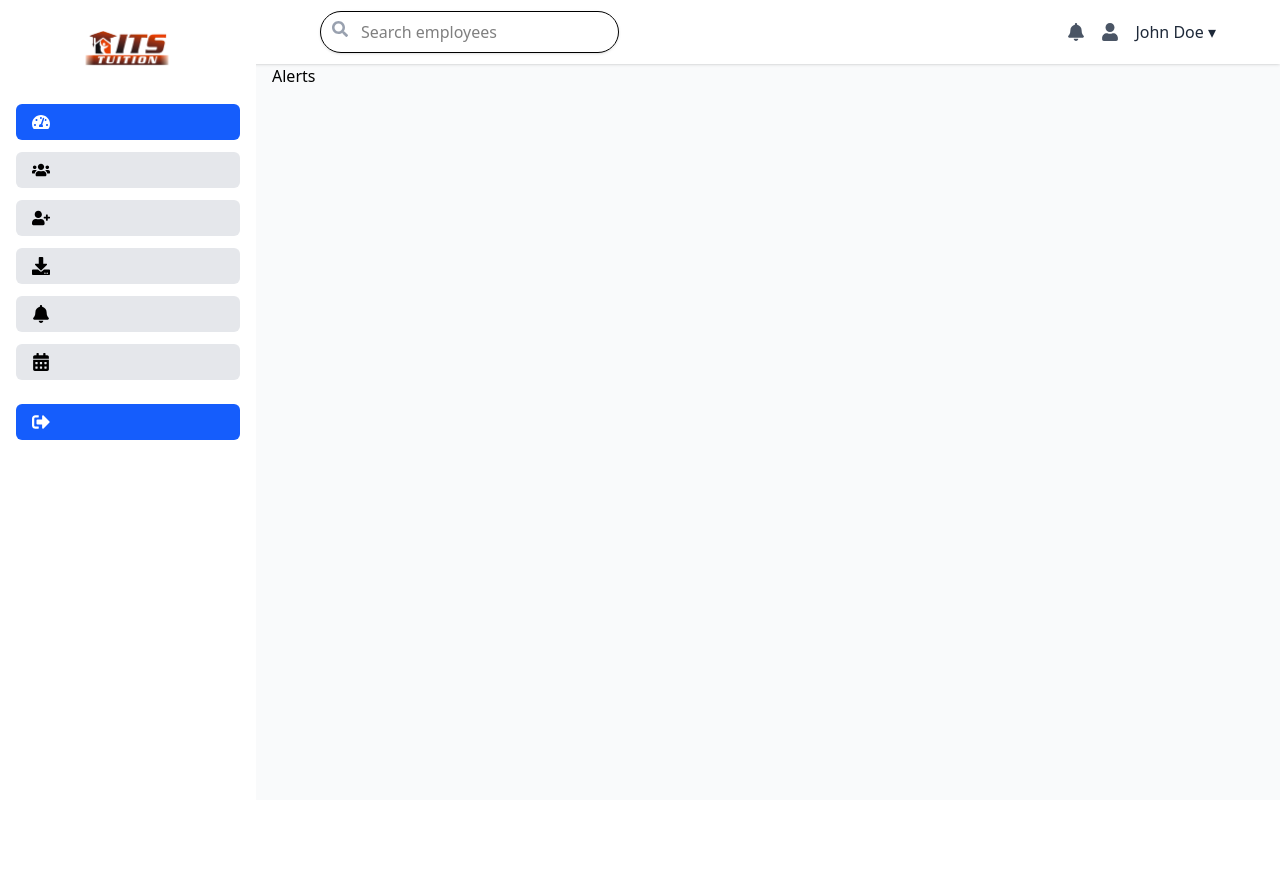
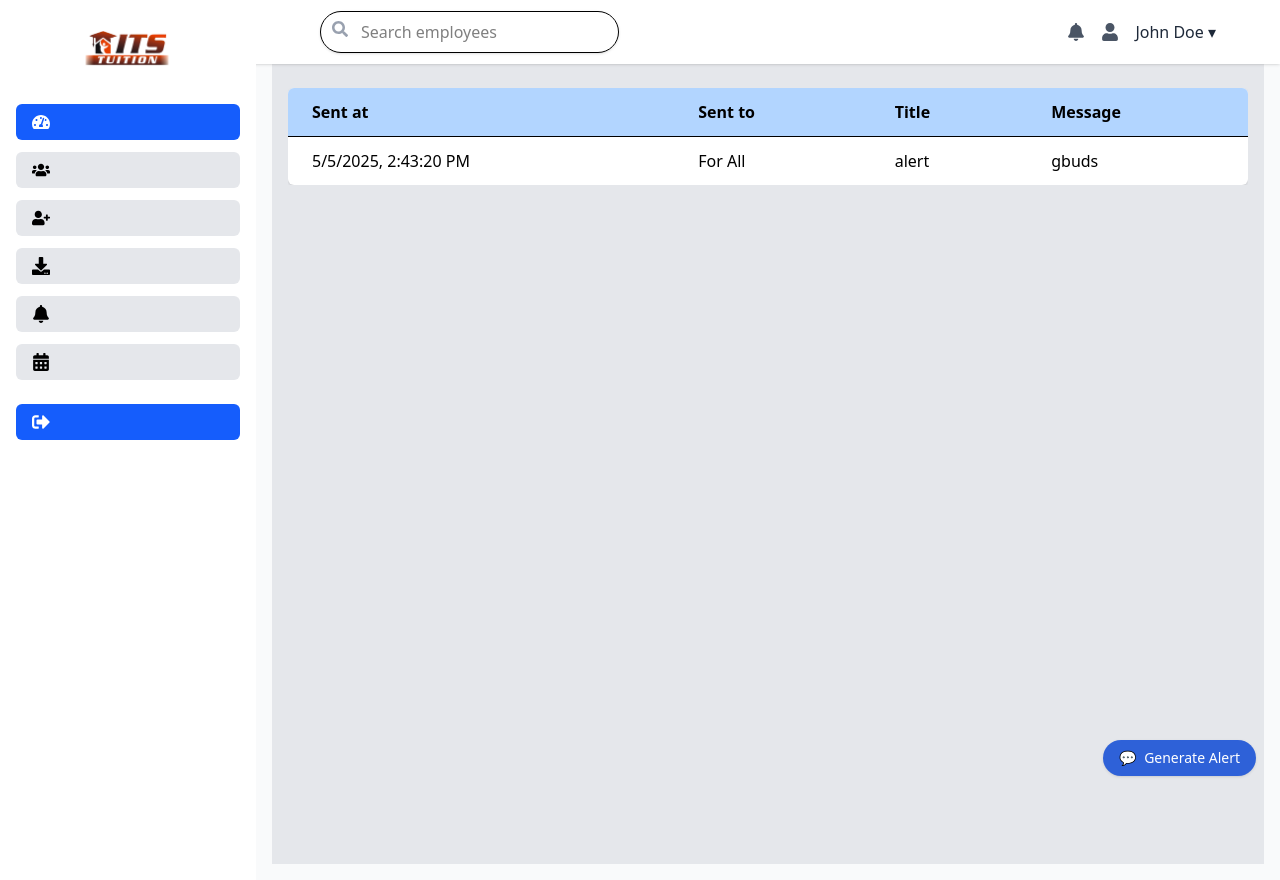
Before and after one commit to MUDLIARADITYA/tryidolerp, a React (Vite) app: page /alerts in a window 1280 px wide. Before the commit the page ends 800 px from the top, so only its background shows below. Built offline with nearby package versions, Linux system fonts and the light colour scheme.

Commit message:
added alert in admin

```diff
--- a/src/Pages/Admin/Alerts.jsx
+++ b/src/Pages/Admin/Alerts.jsx
@@ -1,9 +1,227 @@
-import React from 'react'
+// import React, { useState, useEffect } from "react";
 
-const Alerts = () => {
+// const Alert = () => {
+//   const [alerts, setAlerts] = useState([]);
+
+//   // Mock data fetching
+//   useEffect(() => {
+//     const mockAlerts = [
+//       {
+//         sentAt: "5/5/2025, 2:43:20 PM",
+//         sentTo: "For All",
+//         title: "alert",
+//         message: "gbuds",
+//       },
+//       {
+//         sentAt: "5/5/2025, 2:43:20 PM",
+//         sentTo: "For All",
+//         title: "alert",
+//         message: "gbuds",
+//       },
+//     ];
+
+//     setAlerts(mockAlerts);
+//   }, []);
+
+//   return (
+//     <div className="min-h-screen bg-gray-200 px-4 py-6 relative">
+//       <div className="overflow-x-auto">
+//         <table className="min-w-full bg-white rounded-md overflow-hidden shadow">
+//           <thead>
+//             <tr className="bg-[#b2d5ff] text-black font-semibold text-left">
+//               <th className="px-6 py-3">Sent at</th>
+//               <th className="px-6 py-3">Sent to</th>
+//               <th className="px-6 py-3">Title</th>
+//               <th className="px-6 py-3">Message</th>
+//             </tr>
+//           </thead>
+//           <tbody>
+//             {alerts.length === 0 ? (
+//               <tr>
+//                 <td colSpan="4" className="text-center py-6 text-gray-600">
+//                   No alerts found.
+//                 </td>
+//               </tr>
+//             ) : (
+//               alerts.map((alert, index) => (
+//                 <tr key={index} className="border-t hover:bg-gray-50">
+//                   <td className="px-6 py-3">{alert.sentAt}</td>
+//                   <td className="px-6 py-3">{alert.sentTo}</td>
+//                   <td className="px-6 py-3">{alert.title}</td>
+//                   <td className="px-6 py-3">{alert.message}</td>
+//                 </tr>
+//               ))
+//             )}
+//           </tbody>
+//         </table>
+//       </div>
+
+//       {/* Floating Button */}
+//       <button
+//         className="fixed bottom-6 right-6 bg-[#2e61d8] hover:bg-blue-700 text-white text-sm font-medium px-4 py-2 rounded-full shadow flex items-center gap-2"
+//         onClick={() => alert("Alert generator action")}
+//       >
+//         <span>💬</span> Generate Alert
+//       </button>
+//     </div>
+//   );
+// };
+
+// export default Alert;
+
+
+
+import React, { useState, useEffect } from "react";
+
+const mockLoggedInUsers = ["John Doe", "Jane Smith", "Mark Lee"];
+
+const Alert = () => {
+  const [alerts, setAlerts] = useState([]);
+  const [isModalOpen, setIsModalOpen] = useState(false);
+  const [formData, setFormData] = useState({
+    title: "",
+    message: "",
+    recipient: "For All",
+  });
+
+  // Load initial mock alerts
+  useEffect(() => {
+    const mockAlerts = [
+      {
+        sentAt: "5/5/2025, 2:43:20 PM",
+        sentTo: "For All",
+        title: "alert",
+        message: "gbuds",
+      },
+    ];
+    setAlerts(mockAlerts);
+  }, []);
+
+  const handleInputChange = (e) => {
+    setFormData((prev) => ({ ...prev, [e.target.name]: e.target.value }));
+  };
+
+  const handleCreateAlert = () => {
+    const newAlert = {
+      sentAt: new Date().toLocaleString(),
+      sentTo: formData.recipient,
+      title: formData.title,
+      message: formData.message,
+    };
+    setAlerts((prev) => [...prev, newAlert]);
+    setFormData({ title: "", message: "", recipient: "For All" });
+    setIsModalOpen(false);
+  };
+
   return (
-    <div>Alerts</div>
-  )
-}
+    <div className="min-h-screen bg-gray-200 px-4 py-6 relative">
+      {/* Table */}
+      <div className="overflow-x-auto">
+        <table className="min-w-full bg-white rounded-md overflow-hidden shadow">
+          <thead>
+            <tr className="bg-[#b2d5ff] text-black font-semibold text-left">
+              <th className="px-6 py-3">Sent at</th>
+              <th className="px-6 py-3">Sent to</th>
+              <th className="px-6 py-3">Title</th>
+              <th className="px-6 py-3">Message</th>
+            </tr>
+          </thead>
+          <tbody>
+            {alerts.length === 0 ? (
+              <tr>
+                <td colSpan="4" className="text-center py-6 text-gray-600">
+                  No alerts found.
+                </td>
+              </tr>
+            ) : (
+              alerts.map((alert, index) => (
+                <tr key={index} className="border-t hover:bg-gray-50">
+                  <td className="px-6 py-3">{alert.sentAt}</td>
+                  <td className="px-6 py-3">{alert.sentTo}</td>
+                  <td className="px-6 py-3">{alert.title}</td>
+                  <td className="px-6 py-3">{alert.message}</td>
+                </tr>
+              ))
+            )}
+          </tbody>
+        </table>
+      </div>
 
-export default Alerts
+      {/* Floating Button */}
+      <button
+        onClick={() => setIsModalOpen(true)}
+        className="fixed bottom-6 right-6 bg-[#2e61d8] hover:bg-blue-700 text-white text-sm font-medium px-4 py-2 rounded-full shadow flex items-center gap-2"
+      >
+        <span>💬</span> Generate Alert
+      </button>
+
+      {/* Modal */}
+      {isModalOpen && (
+        <div className="fixed inset-0 bg-black bg-opacity-30 flex items-center justify-center z-50">
+          <div className="bg-white rounded-lg p-6 w-full max-w-md shadow-xl">
+            <h2 className="text-xl font-semibold mb-4">Create New Alert</h2>
+
+            <div className="space-y-4">
+              <div>
+                <label className="block mb-1 font-medium">Title</label>
+                <input
+                  type="text"
+                  name="title"
+                  value={formData.title}
+                  onChange={handleInputChange}
+                  className="w-full border rounded px-3 py-2"
+                  placeholder="Enter title"
+                />
+              </div>
+
+              <div>
+                <label className="block mb-1 font-medium">Message</label>
+                <textarea
+                  name="message"
+                  value={formData.message}
+                  onChange={handleInputChange}
+                  className="w-full border rounded px-3 py-2"
+                  placeholder="Enter message"
+                />
+              </div>
+
+              <div>
+                <label className="block mb-1 font-medium">Send To</label>
+                <select
+                  name="recipient"
+                  value={formData.recipient}
+                  onChange={handleInputChange}
+                  className="w-full border rounded px-3 py-2"
+                >
+                  <option value="For All">For All</option>
+                  {mockLoggedInUsers.map((user, idx) => (
+                    <option key={idx} value={user}>
+                      {user}
+                    </option>
+                  ))}
+                </select>
+              </div>
+            </div>
+
+            <div className="mt-6 flex justify-end gap-3">
+              <button
+                onClick={() => setIsModalOpen(false)}
+                className="bg-gray-300 hover:bg-gray-400 text-gray-800 px-4 py-2 rounded"
+              >
+                Cancel
+              </button>
+              <button
+                onClick={handleCreateAlert}
+                className="bg-blue-600 hover:bg-blue-700 text-white px-4 py-2 rounded"
+              >
+                Create
+              </button>
+            </div>
+          </div>
+        </div>
+      )}
+    </div>
+  );
+};
+
+export default Alert;
```
